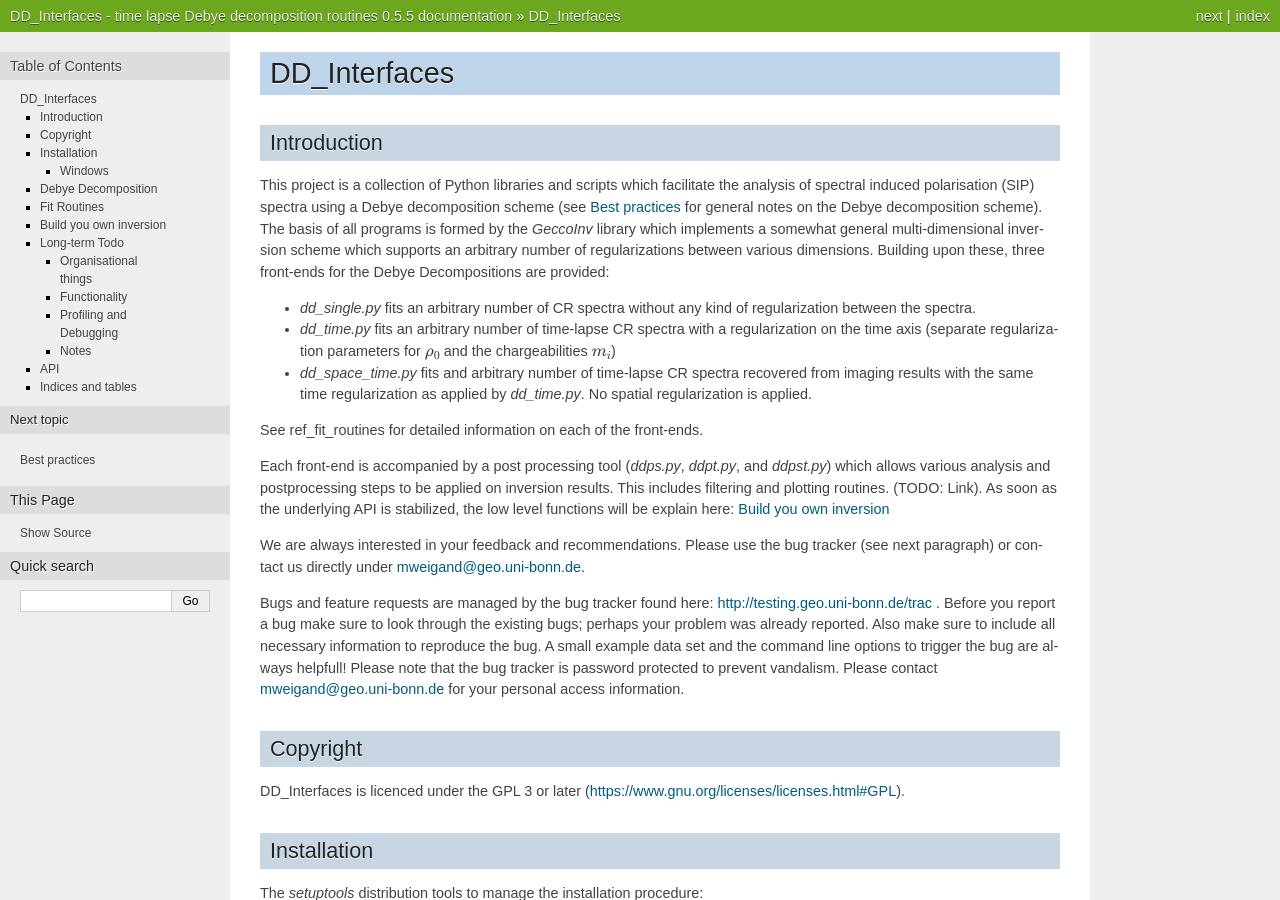
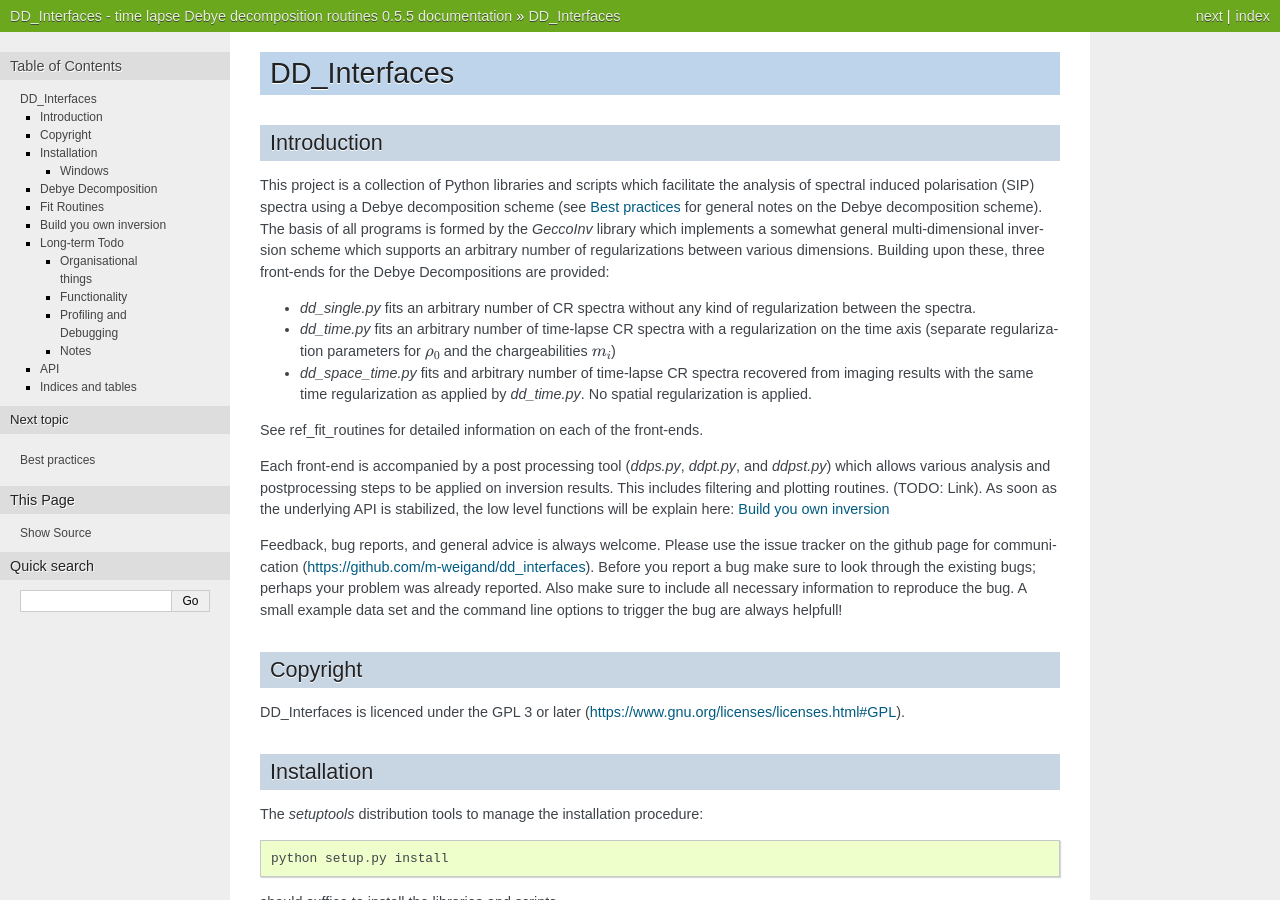
Before and after one commit to m-weigand/ccd_tools, a Sphinx documentation site: the page built from docs/doc/index.rst, in a window 1280 px wide and 900 px high. Built offline with Sphinx 7.4.7, drawn with Linux system fonts in a browser that asks for light colours; formulas are drawn with MathJax 3; pages that are not in the unit, such as notebooks, are missing from menus.

Commit message:
update documentation update .gitignore file

```diff
--- a/docs/doc/index.rst
+++ b/docs/doc/index.rst
@@ -35,17 +35,13 @@ applied on inversion results. This includes filtering and plotting routines.
 (TODO: Link). As soon as the underlying API is stabilized, the low level
 functions will be explain here: :ref:`ref_build_your_own_inversion`
 
-We are always interested in your feedback and recommendations. Please use the
-bug tracker (see next paragraph) or contact us directly under
-mweigand@geo.uni-bonn.de.
-
-Bugs and feature requests are managed by the bug tracker found here:
-http://testing.geo.uni-bonn.de/trac . Before you report a bug make sure to look
-through the existing bugs; perhaps your problem was already reported. Also make
-sure to include all necessary information to reproduce the bug. A small example
-data set and the command line options to trigger the bug are always helpfull!
-Please note that the bug tracker is password protected to prevent vandalism.
-Please contact mweigand@geo.uni-bonn.de for your personal access information.
+Feedback, bug reports, and general advice is always welcome. Please use the
+issue tracker on the github page for communication
+(https://github.com/m-weigand/dd_interfaces).  Before you report a bug make sure to
+look through the existing bugs; perhaps your problem was already reported. Also
+make sure to include all necessary information to reproduce the bug. A small
+example data set and the command line options to trigger the bug are always
+helpfull!
 
 Copyright
 =========
```
Also changed, not shown: 1 other file.
